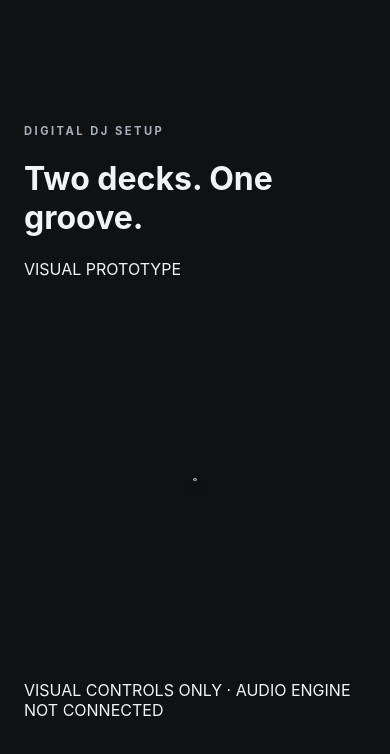
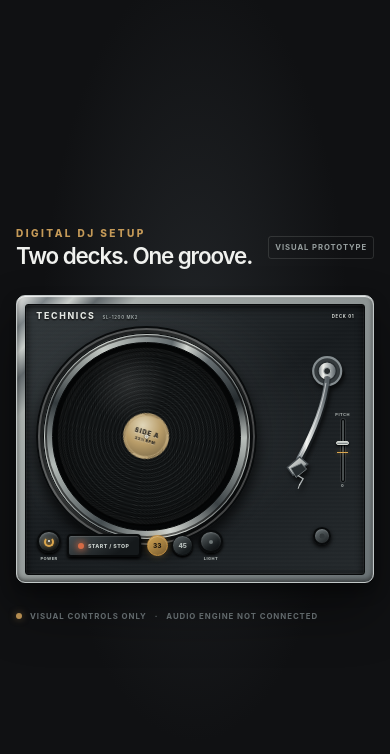
Before and after one commit to japiohopman/digital-dj-setup, a React (Vite) app: page / in a window 390 px wide. Shown: the top 754 px of the page. Built offline with nearby package versions, Linux system fonts and the light colour scheme.

Commit message:
style: add the mobile-first DJ workspace shell

```diff
--- a/src/styles.css
+++ b/src/styles.css
@@ -26,6 +26,9 @@ body {
   min-height: 100vh;
   min-height: 100svh;
   margin: 0;
+  background:
+    radial-gradient(ellipse at 50% 42%, rgb(49 54 58 / 54%), transparent 56%),
+    #101113;
 }
 
 button,
@@ -36,42 +39,93 @@ textarea {
 }
 
 .app-shell {
-  display: grid;
+  display: flex;
   min-height: 100vh;
   min-height: 100svh;
-  place-items: center;
+  flex-direction: column;
+  align-items: center;
+  justify-content: center;
+  gap: clamp(18px, 3vh, 30px);
   padding:
-    max(24px, env(safe-area-inset-top))
-    max(24px, env(safe-area-inset-right))
-    max(24px, env(safe-area-inset-bottom))
-    max(24px, env(safe-area-inset-left));
+    max(22px, env(safe-area-inset-top))
+    max(16px, env(safe-area-inset-right))
+    max(18px, env(safe-area-inset-bottom))
+    max(16px, env(safe-area-inset-left));
 }
 
-.intro {
-  width: min(100%, 34rem);
-  text-align: center;
+.app-header,
+.app-footer {
+  display: flex;
+  width: min(100%, 920px);
+  align-items: center;
+  justify-content: space-between;
+}
+
+.app-header {
+  gap: 16px;
 }
 
 .eyebrow {
-  margin: 0 0 1.25rem;
-  color: #a7b1bd;
-  font-size: 0.7rem;
-  font-weight: 700;
-  letter-spacing: 0.22em;
+  margin: 0 0 6px;
+  color: #c59a58;
+  font-size: 0.63rem;
+  font-weight: 800;
+  letter-spacing: 0.24em;
 }
 
-.intro h1 {
+.app-header h1 {
   margin: 0;
-  font-size: clamp(2rem, 8vw, 3.75rem);
-  font-weight: 650;
-  letter-spacing: -0.055em;
-  line-height: 1.04;
+  color: #f0f1ee;
+  font-size: clamp(1.4rem, 4vw, 2.25rem);
+  font-weight: 620;
+  letter-spacing: -0.05em;
+  line-height: 1;
 }
 
-.intro-copy {
-  max-width: 28rem;
-  margin: 1.25rem auto 0;
-  color: #a4a8ae;
-  font-size: 1rem;
-  line-height: 1.7;
+.app-header__mode {
+  padding: 7px 9px;
+  border: 1px solid rgb(205 211 208 / 15%);
+  border-radius: 3px;
+  color: #979f9f;
+  font-size: 0.56rem;
+  font-weight: 700;
+  letter-spacing: 0.12em;
+  white-space: nowrap;
 }
+
+.deck-workspace {
+  width: min(100%, 920px);
+}
+
+.app-footer {
+  justify-content: flex-start;
+  gap: 8px;
+  color: #747d80;
+  font-size: 0.58rem;
+  font-weight: 700;
+  letter-spacing: 0.12em;
+}
+
+.app-footer__status {
+  width: 6px;
+  aspect-ratio: 1;
+  border-radius: 50%;
+  background: #c59a58;
+  box-shadow: 0 0 7px rgb(197 154 88 / 50%);
+}
+
+@media (max-width: 520px) {
+  .app-shell {
+    gap: clamp(18px, 4vh, 28px);
+  }
+
+  .app-header__mode {
+    padding: 6px;
+    font-size: 0.48rem;
+  }
+
+  .app-footer {
+    flex-wrap: wrap;
+    font-size: 0.49rem;
+  }
+}
```
